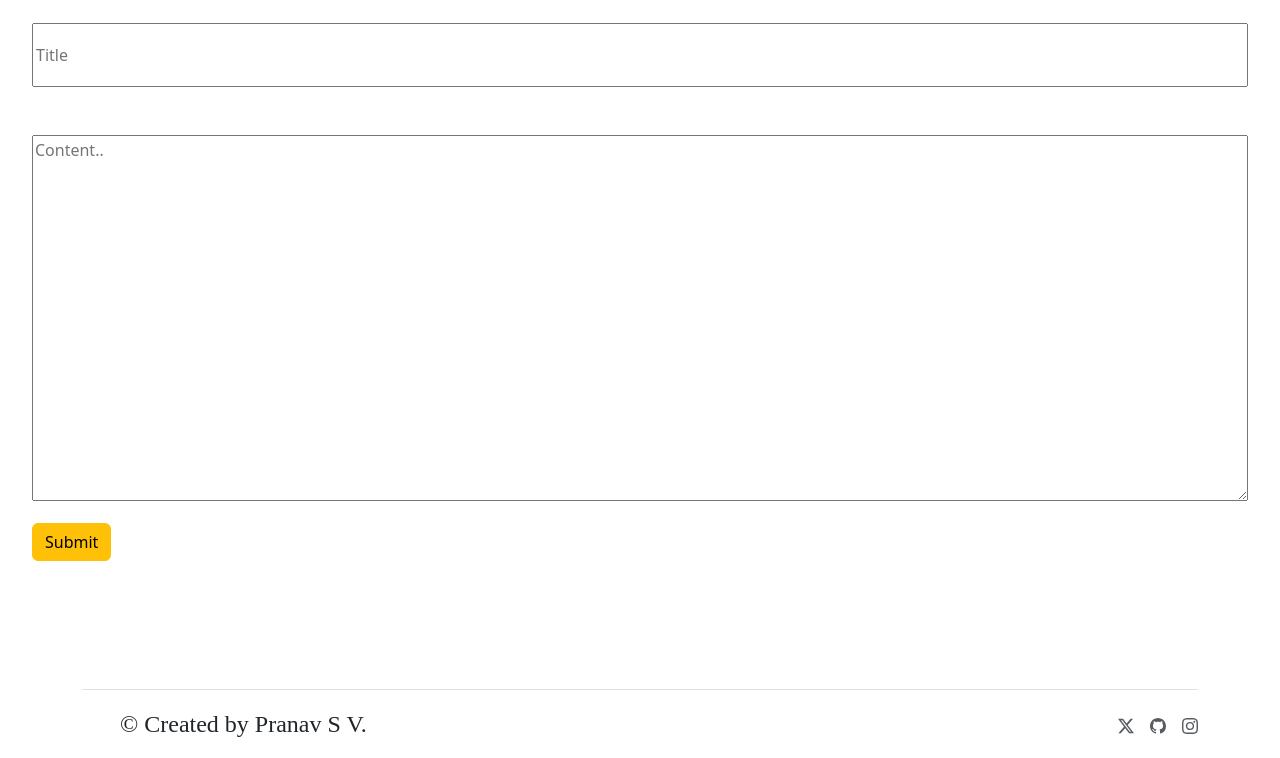
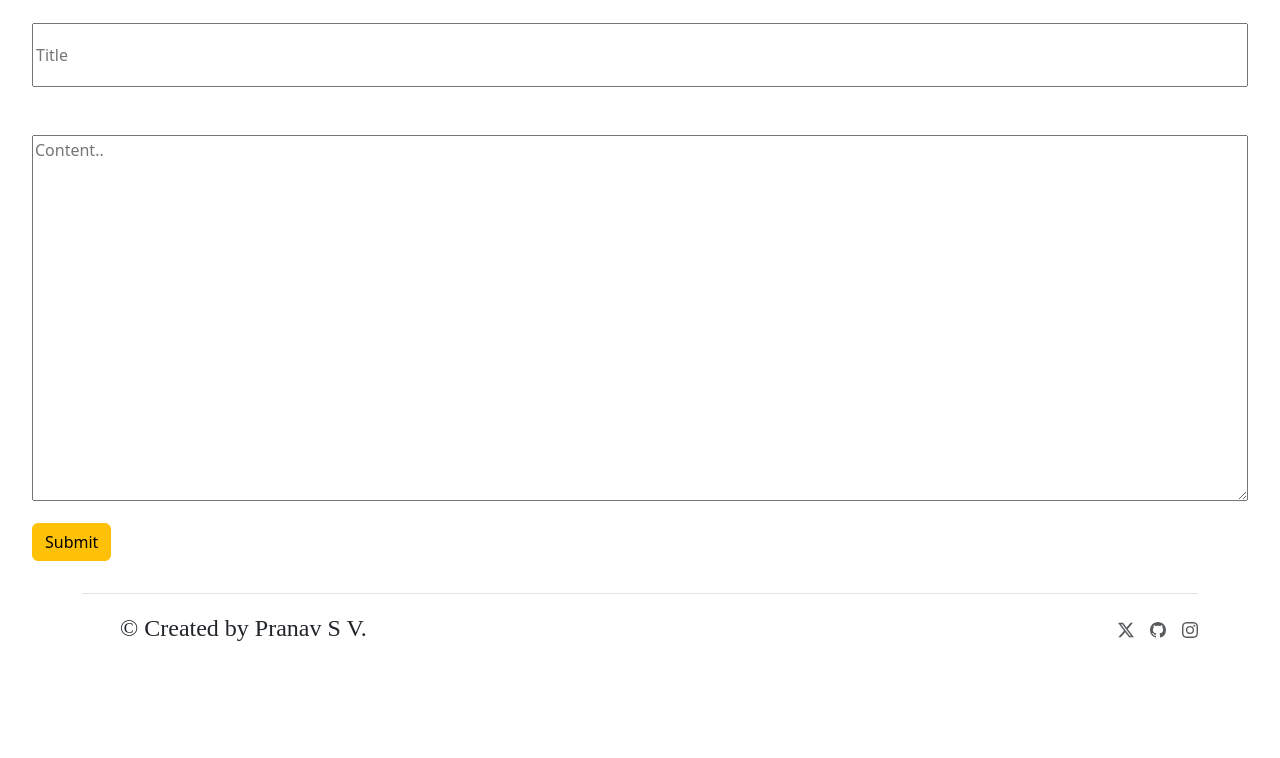
Before and after one commit to PRANAV-S-V/pranet, a Node server app: page /post in a window 1280 px wide. Shown: the part 207-965 px from the top of the page. After the commit the page ends 848 px from the top, so only its background shows below. Run offline with Node 20, Linux system fonts and the light colour scheme; some libraries are stand-ins or nearby versions; some web fonts are replaced.

Commit message:
responsiveness

```diff
--- a/public/styles/content.css
+++ b/public/styles/content.css
@@ -70,7 +70,7 @@ body{
   }
 
   .footer-section{
-    margin-top: 8em;
+    margin-top: 2em;
   }
 }
 
```
